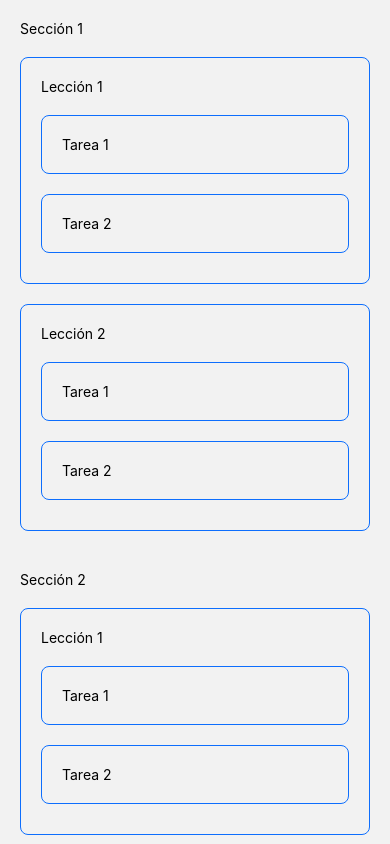
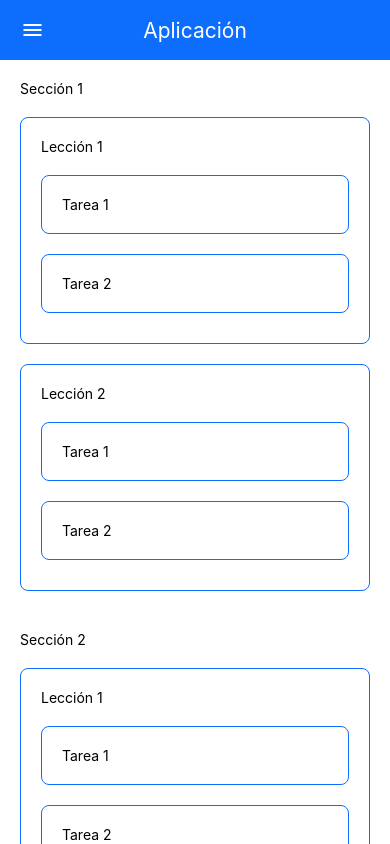
Before and after one commit to suarezsandicamilo/app, a React Native app: screen /Home in a window 390 px wide. Built offline with nearby package versions, Linux system fonts and the light colour scheme.

Commit message:
Add the top bar component to the home screen

```diff
--- a/src/screens/home_screen.tsx
+++ b/src/screens/home_screen.tsx
@@ -1,18 +1,28 @@
 //
 
-import { FlatList, SafeAreaView, StatusBar, StyleSheet } from 'react-native';
+import {
+  Appearance,
+  FlatList,
+  SafeAreaView,
+  StatusBar,
+  StyleSheet,
+} from 'react-native';
 
 import { SectionType } from '../models/section_type';
 
+import { Section } from '../components/section';
+
+import { TopAppBar } from '../components/top_app_bar';
+
 import data from './../../data/data.json';
-
-import { Section } from '../components/section';
 
 import colors from './../colors.json';
 
+const scheme = Appearance.getColorScheme();
+
 const styles = StyleSheet.create({
   container: {
-    backgroundColor: colors.light.bodyBackground,
+    backgroundColor: colors[scheme].body_bg,
     flex: 1,
   },
 });
@@ -22,7 +32,8 @@ const HomeScreen = () => {
 
   return (
     <SafeAreaView style={styles.container}>
-      <StatusBar backgroundColor={colors.light.bodyBackground} />
+      <StatusBar backgroundColor={colors[scheme].body_bg} />
+      <TopAppBar leftIcon="menu" leftIconColor={colors[scheme].white} />
       <FlatList
         data={sections}
         renderItem={({ item }) => {
```
